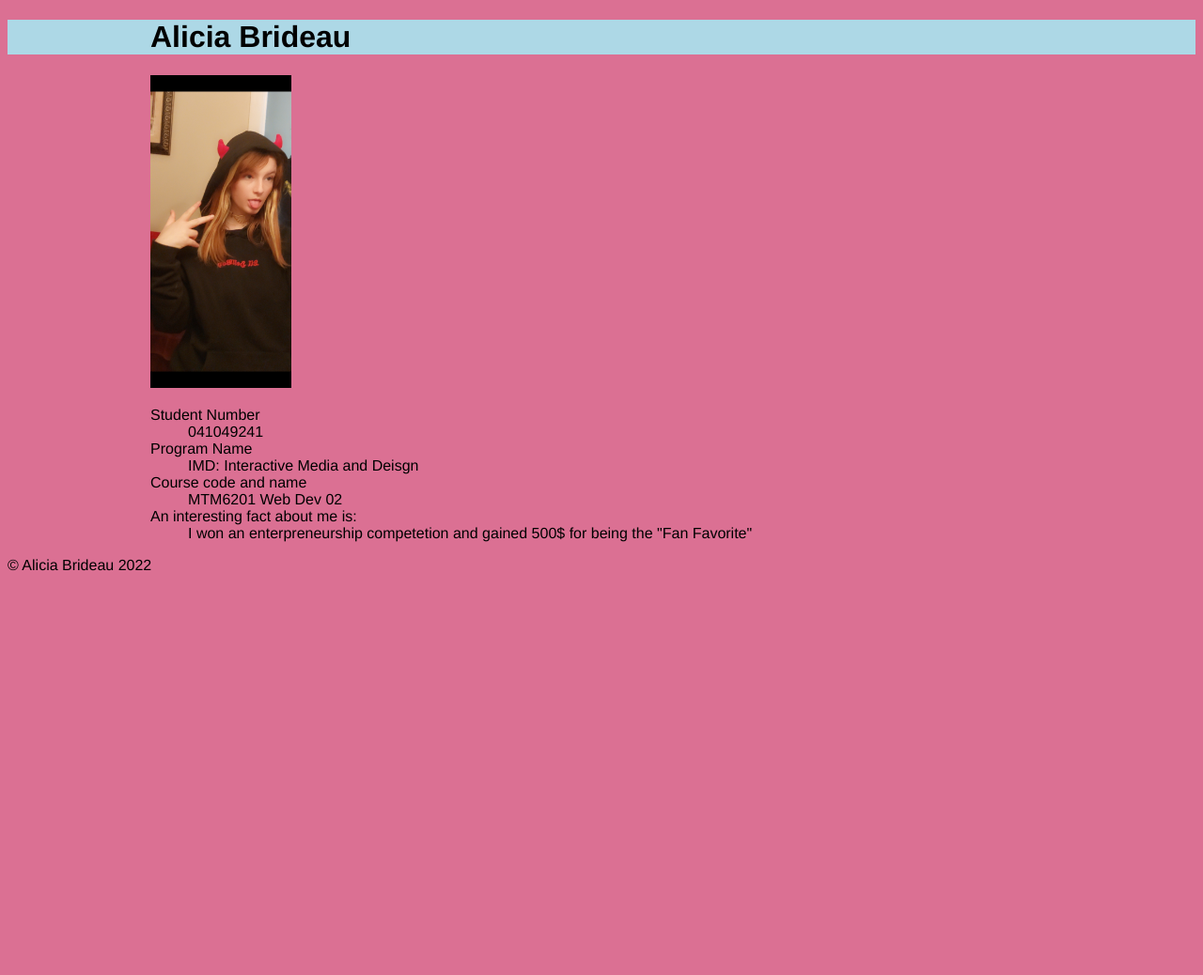
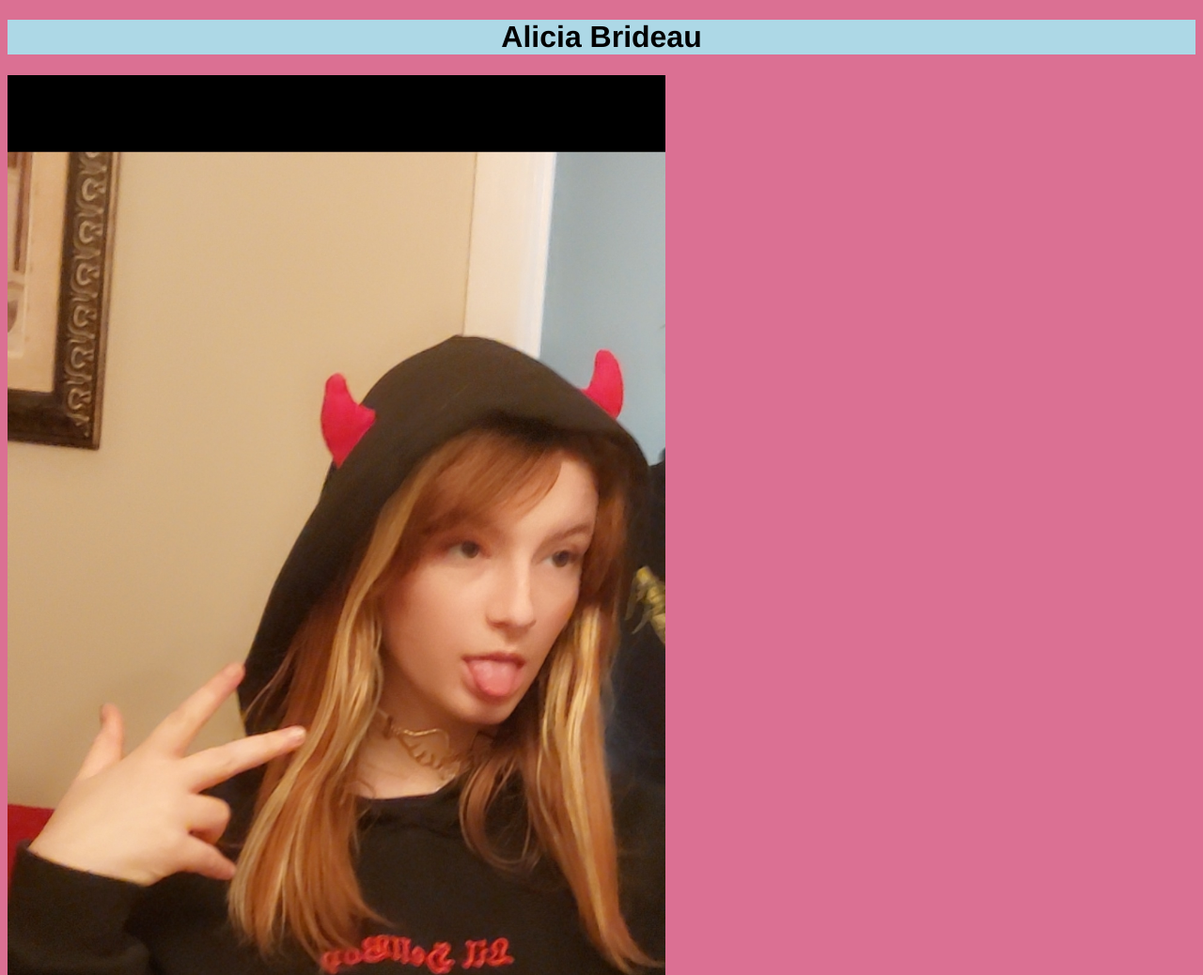
Before and after one commit to Brid0092/WEBDEV-W22, a plain HTML site: page index.html in a window 1280 px wide. Shown: the top 1038 px of the page at 94% size. Before the commit the page ends 800 px from the top, so only its background shows below. Drawn offline with Linux system fonts and the light colour scheme.

Commit message:
adds basic styles

```diff
--- a/index.html
+++ b/index.html
@@ -6,6 +6,7 @@
     <meta name="viewport" content="width=device-width, initial-scale=1.0">
     <title>Alicia Brideau</title>
     <style>
+
         body {
          background-color: palevioletred;
          font-family: 'Franklin Gothic Medium', 'Arial Narrow', Arial, sans-serif;
@@ -14,6 +15,7 @@
          header {
          Background-color: lightblue;
          color: black;
+         text-align: center;
     }
 
     /* THE MEDIA QUERY */
@@ -27,7 +29,7 @@
 
     @media screen and (min-width: 1000px) {
         .container {
-         width: 960px ;
+         width: 700px ;
          margin: 0 auto;
         }
     }
@@ -37,15 +39,17 @@
 <body>
 
     <header>
-        <div class="container">
+        <div>
             <h1>Alicia Brideau</h1>
         </div>
     </header>
 
     <main>
-        <div class="container">
-            <img src="images/alicia.jpg" alt="head_shot_of_alicia" width="150">
-        <dl>
+        <div>
+            <img class="container" src="images/alicia.jpg" alt="head_shot_of_alicia" width="100">
+        </div>
+        <div>
+            <dl class="container">
                 <dt>Student Number</dt>
                 <dd>041049241</dd>
                 <dt>Program Name</dt>
```
Lines whose indentation alone changed are shown as unchanged.
